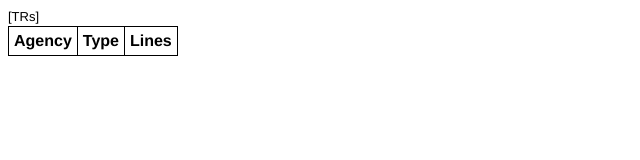
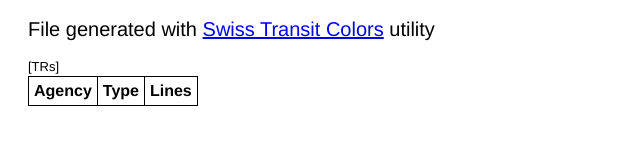
Before and after one commit to vasile/swiss-transit-colors, a plain HTML site: page inc/colors_data.template.html in a window 1280 px wide. Shown: the whole page, without its empty margins (0-640 px from the left). Drawn offline with Linux system fonts and the light colour scheme.

Commit message:
Link back to repo

```diff
--- a/inc/colors_data.template.html
+++ b/inc/colors_data.template.html
@@ -29,9 +29,19 @@
             .agency {
                 min-width: 400px;
             }
+            .row {
+                margin: 20px;
+            }
+            .info {
+                font-size: 20px;
+            }
         </style>
     </head>
     <body>
+        <p class="row info">
+            File generated with <a href="https://github.com/vasile/swiss-transit-colors" target="_blank">Swiss Transit Colors</a> utility
+        </p>
+        <div class="row">
             <table>
                 <tr>
                     <th>Agency</th>
@@ -40,5 +50,6 @@
                 </tr>
                 [TRs]
             </table>
+        </div>
     </body>
 </body>
```
Also changed, not shown: index.html (+11 -0 lines). Lines whose indentation alone changed are shown as unchanged.
